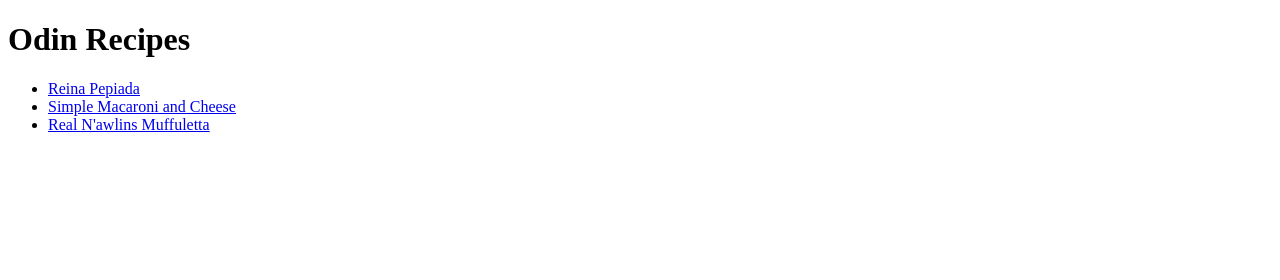
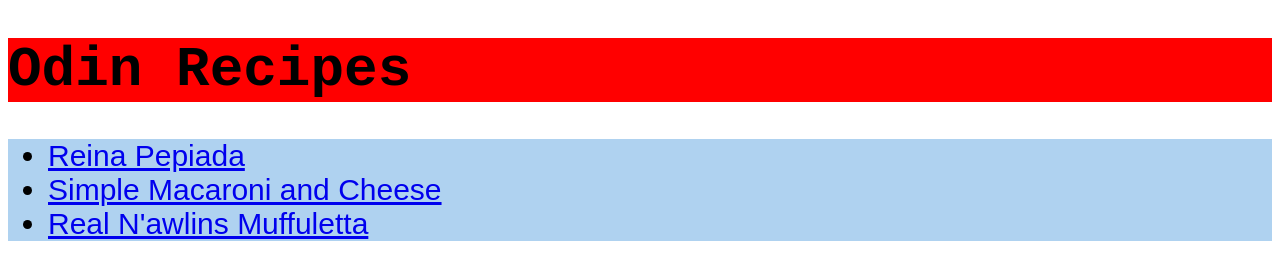
Before and after one commit to Elrubicante/odin-recipes, a plain HTML site: page index.html in a window 1280 px wide. Drawn offline with Linux system fonts and the light colour scheme.

Commit message:
test CSS in recipes sheet

```diff
--- a/index.html
+++ b/index.html
@@ -3,13 +3,14 @@
  <head>
     <meta charset="UTF-8">
     <title>Odin Recipes</title>
+    <link rel="stylesheet" href="style.css">
  </head>
  <body>
-    <h1>Odin Recipes</h1>
-    <ul>
-    <li><a href="recipes/reina-pepiada.html" target="_blank">Reina Pepiada</a></li>
-    <li><a href="recipes/simple-macaroni-and-cheese.html" target="_blank">Simple Macaroni and Cheese</a></li>
-    <li><a href="recipes/real-nawlins-muffuletta.html" target="_blank">Real N'awlins Muffuletta</a></li>
+    <h1 class="titular">Odin Recipes</h1>
+    <ul class="recetas">
+    <li class="Reina"><a href="recipes/reina-pepiada.html" target="_blank">Reina Pepiada</a></li>
+    <li class="Macaroni"><a href="recipes/simple-macaroni-and-cheese.html" target="_blank">Simple Macaroni and Cheese</a></li>
+    <li class="Mawlins"><a href="recipes/real-nawlins-muffuletta.html" target="_blank">Real N'awlins Muffuletta</a></li>
     </ul>
  </body>
  </html>
--- a/style.css
+++ b/style.css
@@ -0,0 +1,10 @@
+.recetas {
+    background-color: rgb(175, 210, 240);
+    font-size: 30px;
+    font-family: Arial, Helvetica, sans-serif;
+}
+
+.titular {
+    font-size: 56px;
+    background-color: red;
+    font-family: 'Courier New';}
```
Also changed, not shown: recipes/simple-macaroni-and-cheese.html (+1 -1 lines).
